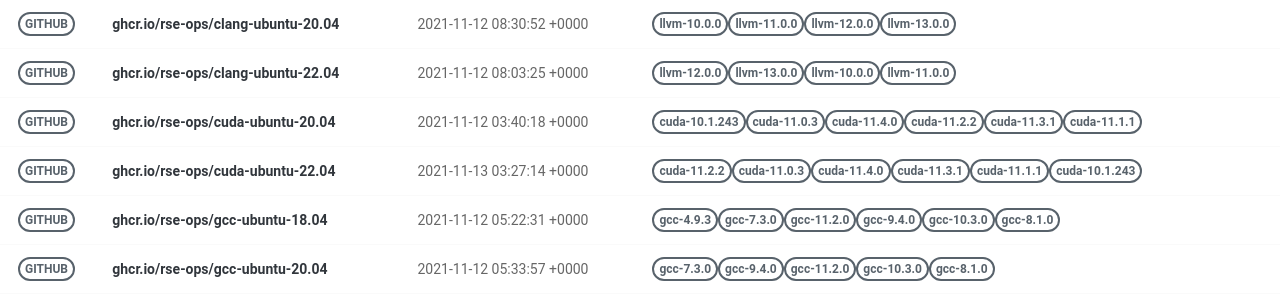
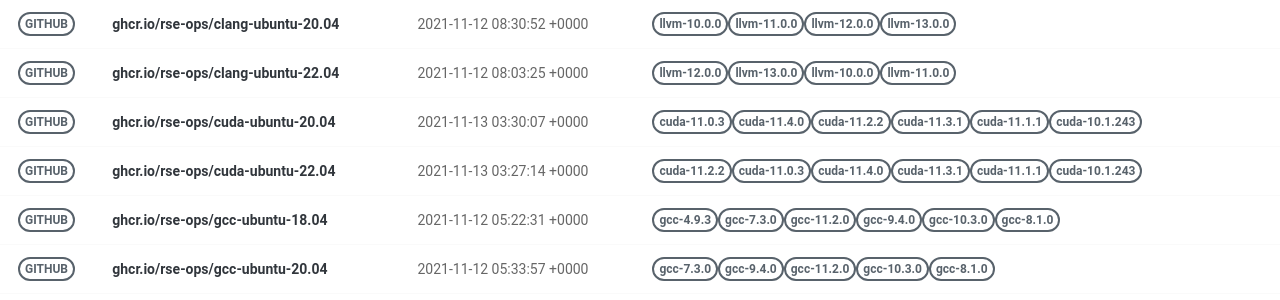
Before and after one commit to rse-ops/docker-images, a Jekyll site: the page built from pages/index.md, in a window 1280 px wide. Shown: the part 179-479 px from the top of the page. Built offline with Jekyll 4.4.1, drawn with Linux system fonts in a browser that asks for light colours; nearby versions of some CDN libraries.

Commit message:
Automated push to update library 2021-11-13

```diff
--- a/_library/ghcr.io-rse-ops-cuda-ubuntu-20.04.md
+++ b/_library/ghcr.io-rse-ops-cuda-ubuntu-20.04.md
@@ -1,14 +1,11 @@
 ---
 layout: container
 name: ghcr.io/rse-ops/cuda-ubuntu-20.04
-updated_at: 2021-11-12 03:40:18.687615
+updated_at: 2021-11-13 03:30:07.529879
 
 
 container_url: https://github.com/orgs/rse-ops/packages/container/package/cuda-ubuntu-20.04
 versions:
- - tag: cuda-10.1.243
-   dockerfile: https://github.com/rse-ops/docker-images/blob/main/ubuntu/cuda/Dockerfile
-   manifest: https://crane.ggcr.dev/manifest/ghcr.io/rse-ops/cuda-ubuntu-20.04:cuda-10.1.243
  - tag: cuda-11.0.3
    dockerfile: https://github.com/rse-ops/docker-images/blob/main/ubuntu/cuda/Dockerfile
    manifest: https://crane.ggcr.dev/manifest/ghcr.io/rse-ops/cuda-ubuntu-20.04:cuda-11.0.3
```
Also changed, not shown: other parts of _library/ghcr.io-rse-ops-cuda-ubuntu-20.04.md (+3 -0 lines).
